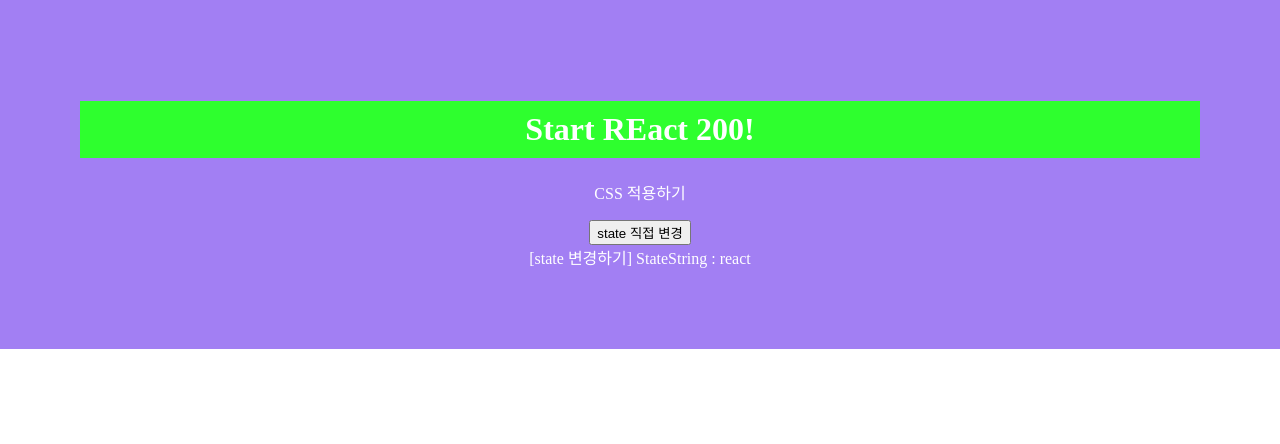
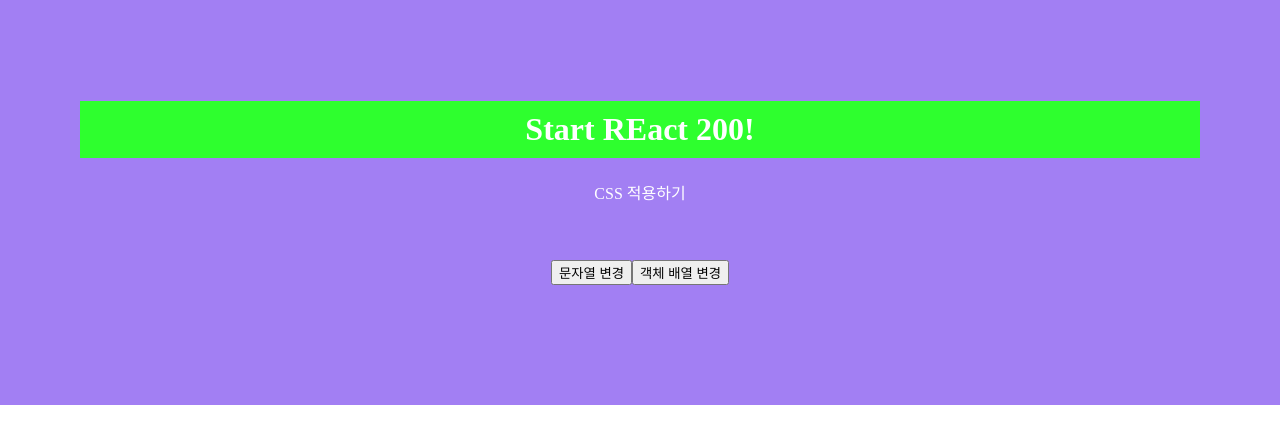
Before and after one commit to lseongmi/React-Studying, a React (Create React App) app in the folder client/: page / in a window 1280 px wide. Shown: the top 444 px of the page. Built offline with nearby package versions, Linux system fonts and the light colour scheme; the HTML template or start-up script is replaced by a standard one.

Commit message:
component 사용하기

```diff
--- a/client/src/App.js
+++ b/client/src/App.js
@@ -1,13 +1,13 @@
 import React from 'react';
 import './App.css';
-import ForceUpdate from './R026_ForceUpdate';
+import ComponentClass from './R027_ComponentClass';
 
 function App() {
   return (
     <div>
       <h1>Start REact 200!</h1>
       <p>CSS 적용하기</p>
-      <ForceUpdate/>
+      <ComponentClass/>
     </div>
   );
 }
--- /dev/null
+++ b/client/src/R027_ComponentClass.js
@@ -0,0 +1,33 @@
+import React, { Component } from 'react';
+
+class R027_ComponentClass extends Component {
+    constructor(props) {
+        super(props);
+        this.state = {
+            StateString: 'react',
+            StateArrayObj:['react', {react : '200'}]
+        }
+    }
+
+    buttonClick = (typs) => {
+        if(type == 'String') {
+            this.setState({StateSTring: 'react'});
+        }
+
+        else {
+            this.setState({StateArrayObj: ['react', {react:'200'}]})
+        }
+    }
+
+    render() {
+        console.log('reander() 실행')
+        return (
+            <div>
+                <button onClick={e => this.buttonClick('String')}>문자열 변경</button>
+                <button onClick={e => this.buttonClick('ArrayObject')}>객체 배열 변경</button>
+            </div>
+        )
+    }
+}
+
+export default R027_ComponentClass;
```
